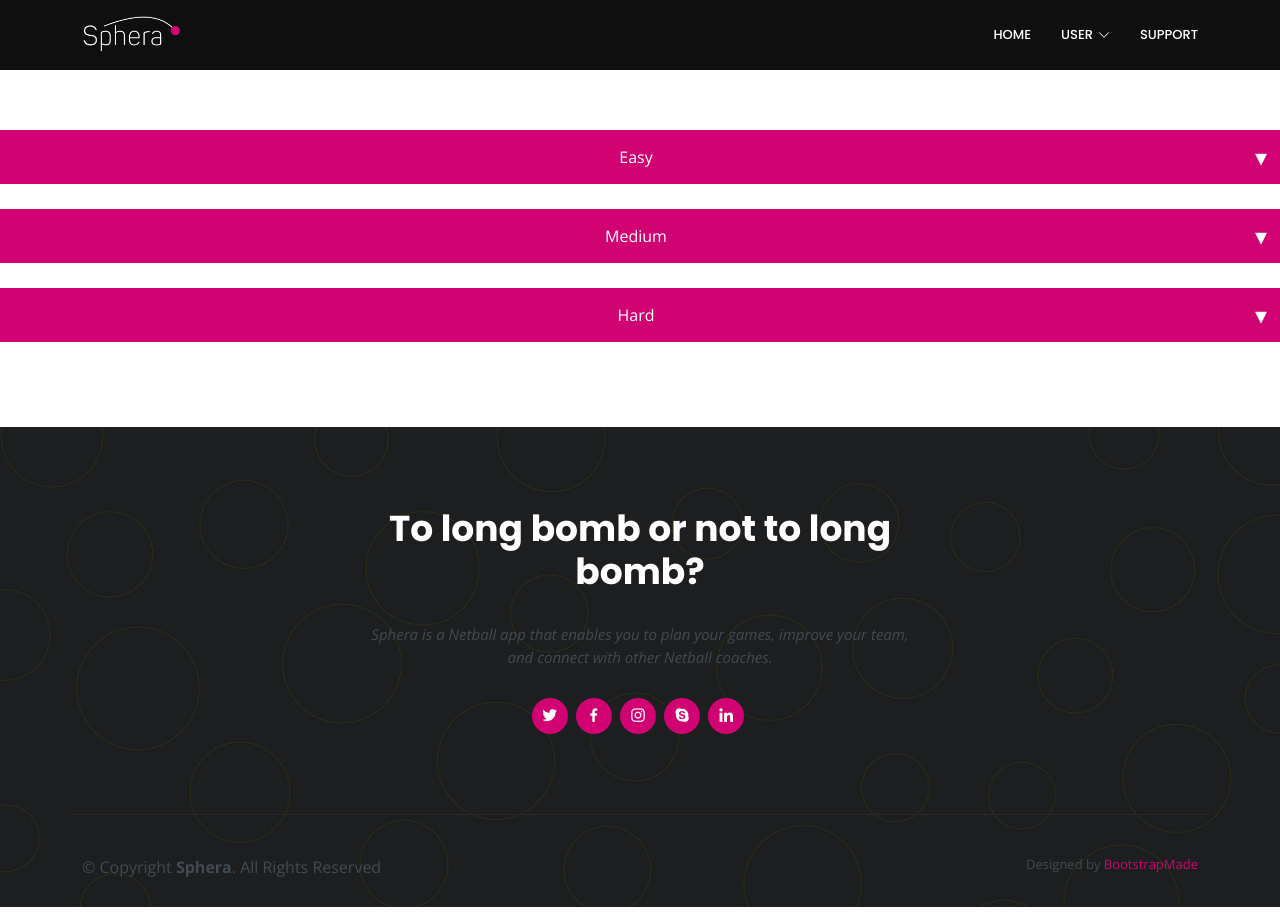
After one commit to bu5to/SOFT7003-G2, a Flask app: page /techniques in a window 1280 px wide. The commit adds this page. Run offline with Flask 2, Linux system fonts and the light colour scheme; parts of the project's set-up code (start-up, migrations or seed data) failed here and were passed over; some libraries are stand-ins or nearby versions.

Commit message:
Common Techniques
Techniques page. Includes a new path in the wsgi file, and I have added a link on the post login nav bar.

```diff
--- a/static/css/style.css
+++ b/static/css/style.css
@@ -1599,3 +1599,37 @@
     font-size: 2.25rem;
   }
 }
+
+/*Common techniques page*/
+.accordian-button{
+  width: 100%;
+  display: block;
+  padding: 15px;
+  margin-bottom: 25px;
+  cursor: pointer;
+  border: none;
+  outline: none;
+  background-color: #d10373;
+  color: white;
+  transition: background 0.2s;
+}
+
+.accordian-button::after{
+  content: '\25be';
+  float: right;
+  transform: scale(1.5);
+}
+.accordian-button--active{
+  background-color: #ee0585;
+}
+.accordian-button--active::after{
+  content: '\25b4';
+}
+.accordian-content{
+  overflow: hidden;
+  max-height: 0;
+  transition: max-height 0.2s;
+  padding: 0 15px;
+  font-family: "Open sans", sans-serif;
+  background-color: white;
+}
--- a/static/js/main.js
+++ b/static/js/main.js
@@ -278,4 +278,16 @@
     });
   }
  */
+/*Accordian*/
+  document.querySelectorAll(".accordian-button").forEach (button => {
+    button.addEventListener('click', () =>{
+      const accordianContent = button.nextElementSibling;
+      button.classList.toggle('accordian-button--active');
+      if(button.classList.contains('accordian-button--active')){
+        accordianContent.style.maxHeight = accordianContent.scrollHeight + 'px';
+      }else{
+        accordianContent.style.maxHeight = 0;
+      }
+    });
+  });
 })();
--- a/templates/base.html
+++ b/templates/base.html
@@ -69,6 +69,7 @@
                 <li><a class="nav-link scrollto" href="{{ url_for('index') }}">Home</a></li>
                 {% if current_user.is_authenticated %}
                 <li><a class="nav-link scrollto" href="{{ url_for('about') }}">Court Planner</a></li>
+                <li><a "nav-link scrollto" href="{{ url_for('techniques') }}">Techniques</a></li>
                 <li class="dropdown"><a class="nav-link scrollto" href="{{ url_for('trainingplans') }}">Training Plans
                     <i class="bi bi-chevron-down"></i></a>
                     <ul>
--- /dev/null
+++ b/templates/techniques.html
@@ -0,0 +1,21 @@
+{% extends "base.html" %}
+{% block title %}common-training-techniques{% endblock %}
+
+{% block content %}
+    <section class="technique-cotnainers">
+        <div class="accordian">
+            <button class="accordian-button">Easy</button>
+            <div class="accordian-content">
+                <p>Lorem Ipsum</p>
+            </div>
+            <button class="accordian-button">Medium</button>
+            <div class="accordian-content">
+                <p>Lorem Ipsum</p>
+            </div>
+            <button class="accordian-button">Hard</button>
+            <div class="accordian-content">
+                <p>Hello team</p>
+            </div>
+        </div>
+    </section>
+{% endblock %}
--- a/wsgi.py
+++ b/wsgi.py
@@ -94,6 +94,9 @@
 def team():
     return render_template('team.html')
 
+@app.route("/techniques")
+def techniques():
+    return render_template('techniques.html')
 
 @app.route("/contact")
 def contact():
@@ -183,4 +186,4 @@
 
 if __name__ == '__main__':
     create_tables()
-    app.run(debug == True)
+    app.run(debu == True)
```
